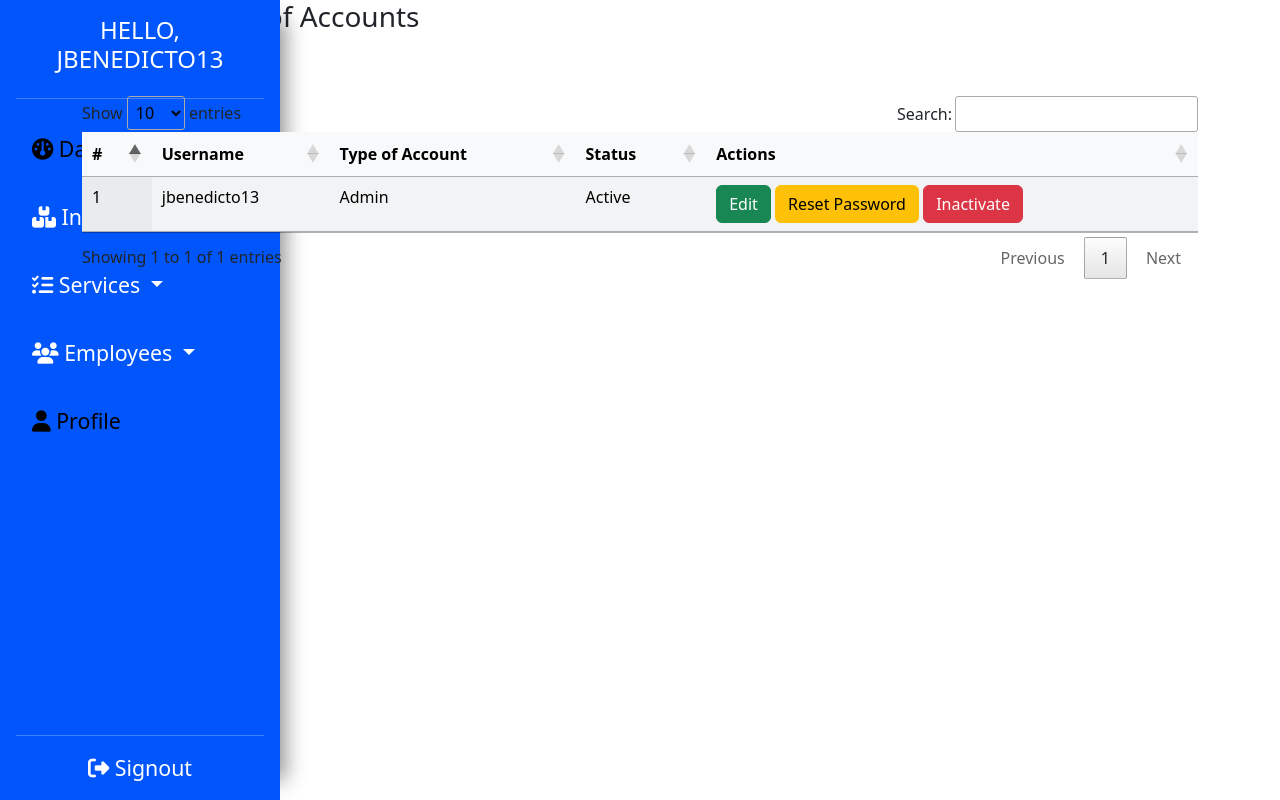
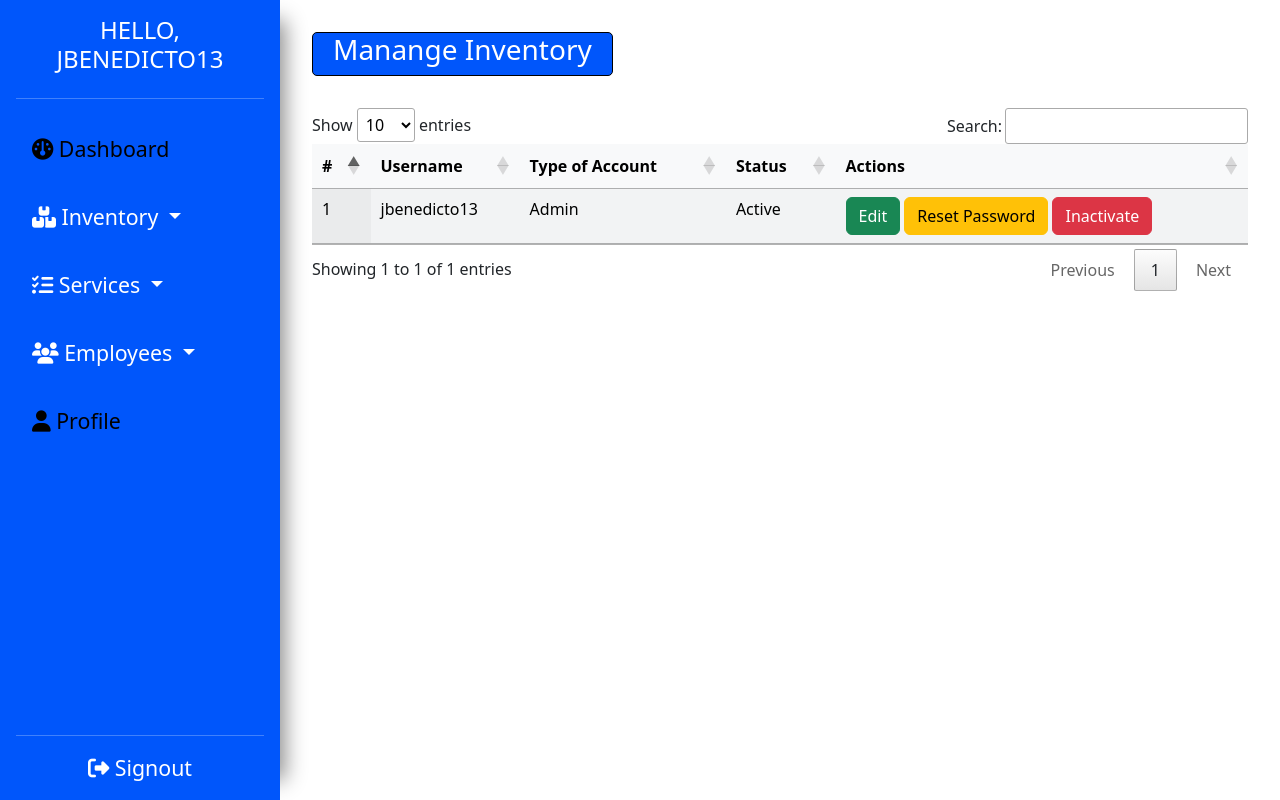
Before and after one commit to res1ro3/ict_inventory_system, a PHP site: page /employee/manageAccounts.php in a window 1280 px wide. Run offline with PHP 8.4, Linux system fonts and the light colour scheme; a user stored in the database is signed in; data comes from the database, SQL or seed files in the repository; some libraries are stand-ins or nearby versions.

Commit message:
Started relayouting the employee module

```diff
--- a/employee/manageAccounts.php
+++ b/employee/manageAccounts.php
@@ -22,11 +22,12 @@
     <link rel="stylesheet" href="styles/employee.css">
 </head>
 <body>
-    <div class="container">
-    <div style="position: absolute; left: 0; top: 0;" id="sidebar-placeholder"><?php include("../sidebar.php") ?></div>
-        <div class="manageaccounts">
-            <h3>Management of Accounts</h3>
-            <button class="btn btn-dark mb-3" onclick="location.href='./addEmployee.php'">Add Account</button>
+    <div class="accounts">
+        <div id="sidebar-placeholder"><?php include("../sidebar.php") ?></div>
+        <div class="accounts-container">
+            <div class="dashboard-header" style="margin: 2rem 0">
+                <h3>Manange Inventory</h3>
+            </div>
             <table id="accsTbl" class="display table table-light" style="width:100%">
                 <thead>
                     <tr>
@@ -60,9 +61,10 @@
                     </tr>
                     <?php $count++; } ?>
             </table>
+        </div>
 
             <!-- Edit Modal -->
-                <div class="modal fade" id="editModal" tabindex="-1" aria-labelledby="editModalLabel" aria-hidden="true">
+            <div class="modal fade" id="editModal" tabindex="-1" aria-labelledby="editModalLabel" aria-hidden="true">
                 <div class="modal-dialog">
                     <div class="modal-content">
                     <div class="modal-header">
@@ -179,14 +181,12 @@
                     </div>
                 </div>
             </div>
-        </div>
     </div>
 </body>
     <script src="https://cdn.jsdelivr.net/npm/@popperjs/core@2.11.6/dist/umd/popper.min.js" integrity="sha384-oBqDVmMz9ATKxIep9tiCxS/Z9fNfEXiDAYTujMAeBAsjFuCZSmKbSSUnQlmh/jp3" crossorigin="anonymous"></script>
     <script src="https://cdn.jsdelivr.net/npm/bootstrap@5.3.0-alpha2/dist/js/bootstrap.min.js" integrity="sha384-heAjqF+bCxXpCWLa6Zhcp4fu20XoNIA98ecBC1YkdXhszjoejr5y9Q77hIrv8R9i" crossorigin="anonymous"></script>
     <script src="https://kit.fontawesome.com/6952492a89.js" crossorigin="anonymous"></script>
     <script>
-
         function get(eid) {
             $.ajax({
                 type: "GET",
--- a/employee/styles/employee.css
+++ b/employee/styles/employee.css
@@ -6,3 +6,22 @@
     display: flex;
     flex-direction: column;
 }
+
+.accounts {
+    display: flex;
+}
+
+.accounts .accounts-container {
+    width: 100%;
+    margin: 0 2rem;
+}
+
+.dashboard-header {
+    background-color: #0056FB;
+    width: max-content;
+    color: #fff;
+    margin: 0 0 30px 0;
+    padding: 0px 20px;
+    border: #000 1px solid;
+    border-radius: 5px;
+}
```
